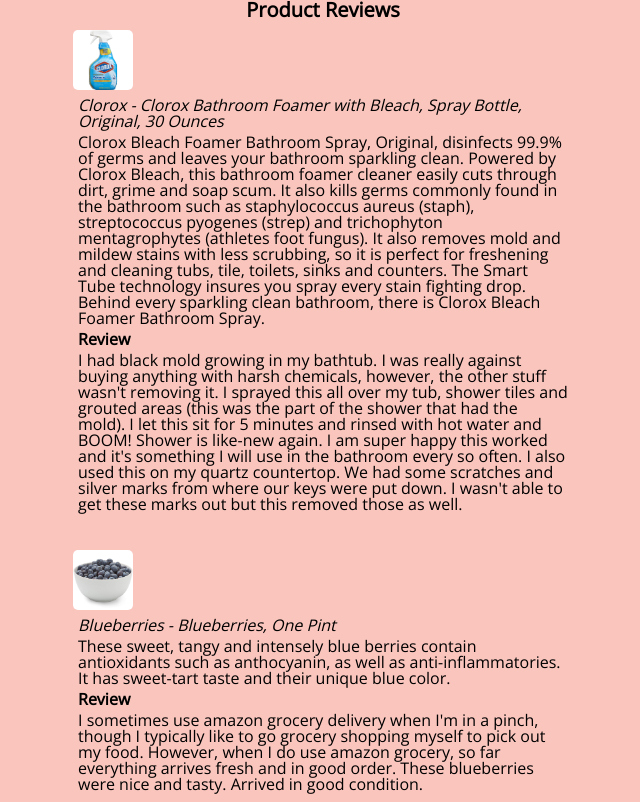
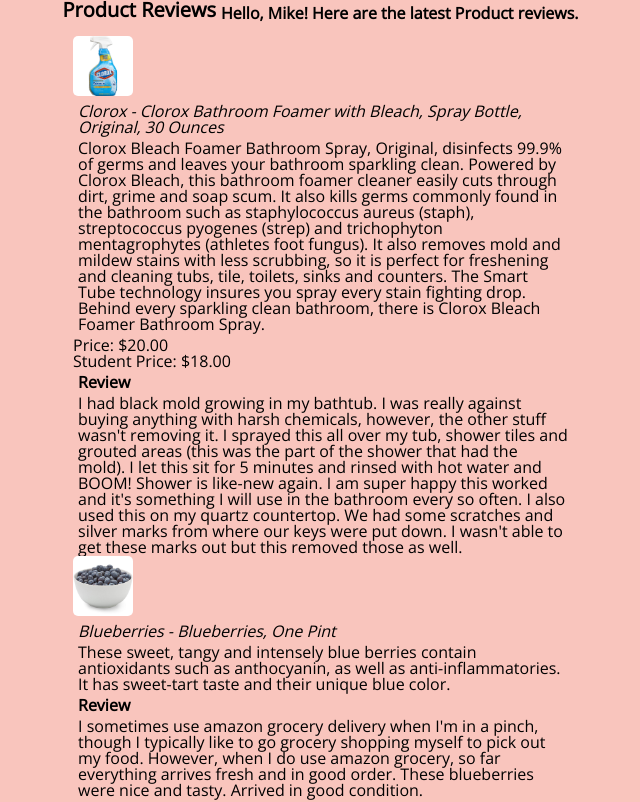
Before and after one commit to itdev160-sp2020/Raymond-Pugh, a plain HTML site: page activity-4/index.html in a window 1280 px wide. Shown: the top 802 px of the page, without its empty margins (317-957 px from the left). Drawn offline with nearby package versions, Linux system fonts and the light colour scheme.

Commit message:
finished

```diff
--- a/activity-4/index.html
+++ b/activity-4/index.html
@@ -15,6 +15,7 @@
     <body>
         <header>
                 <h1>Product Reviews</h1>
+                <h2 id='greeting'></h2>
         </header>
         <main>
 
@@ -34,6 +35,8 @@
 
 
             </p>
+            <p>Price: $<span id='price'></span></p>
+            <p>Student Price: $<span id='student-price'></span></p>
             <h2>Review</h2>
             <div class='review'>
                 <p>
--- a/activity-4/js/scripts.js
+++ b/activity-4/js/scripts.js
@@ -0,0 +1,20 @@
+// welcome message
+
+var user = 'Mike';
+var salutation = 'Hello, ';
+var greeting = salutation + user + '! Here are the latest Product reviews.';
+var greetingEl = document.getElementById('greeting');
+
+
+greetingEl.textContent = greeting;
+
+// product price
+
+var price = 20;
+    studentDiscount = .10,
+    studentPrice = price - (price * studentDiscount),
+    priceEl = document.getElementById('price'),
+    studentPriceEl = document.getElementById('student-price');
+
+priceEl.textContent = price.toFixed(2);
+studentPriceEl.textContent = studentPrice.toFixed(2);
```
Also changed, not shown: index.html (+9 -3 lines).
